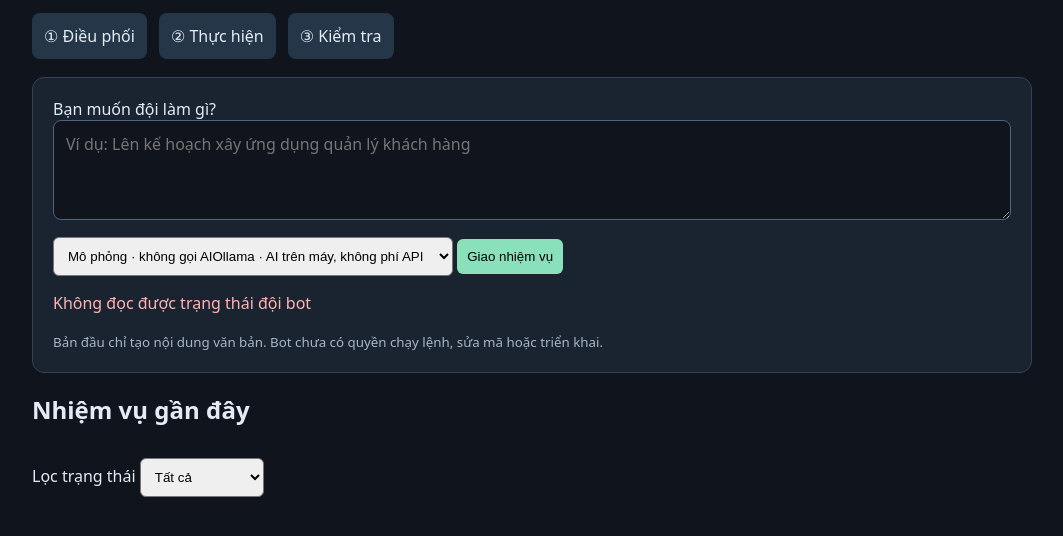
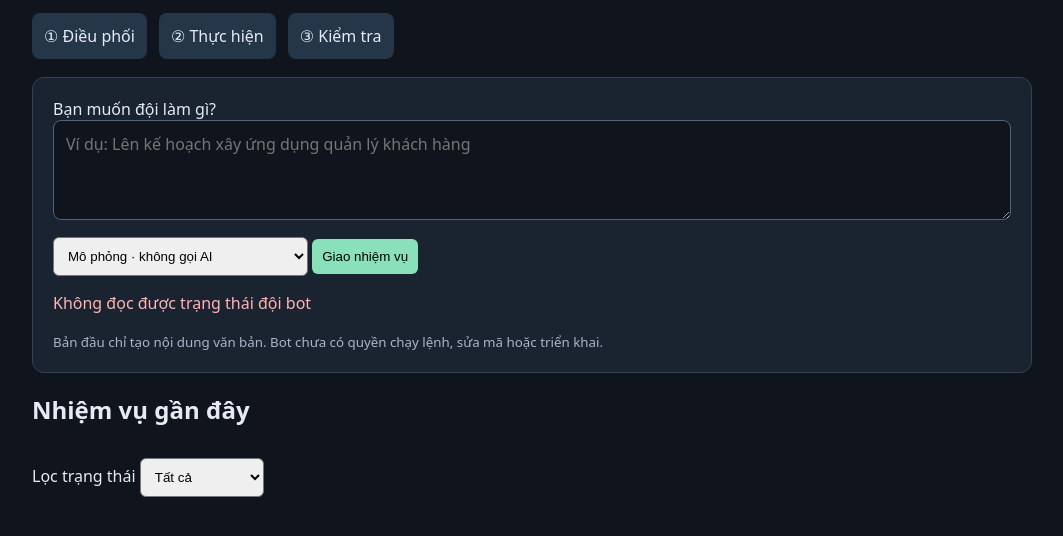
Before and after one commit to blon37815-stack/bao-mat, a plain HTML site: page index.html in a window 1280 px wide. Shown: the part 124-660 px from the top of the page, without its empty margins (108-1171 px from the left). Drawn offline with Linux system fonts and the light colour scheme; no server answers.

Commit message:
Restore closing demo option before Ollama selection

```diff
--- a/index.html
+++ b/index.html
@@ -1,7 +1,7 @@
 <!doctype html><html lang="vi"><meta charset="utf-8"><meta name="viewport" content="width=device-width,initial-scale=1"><title>Đội bot · Bao Mat</title>
 <style>body{background:#10151d;color:#e4ebf5;font:16px system-ui;max-width:1000px;margin:40px auto;padding:0 20px}h1{margin-bottom:8px}p,small{color:#a7b6ca}section,article{background:#1a2330;border:1px solid #334257;border-radius:12px;padding:20px;margin:18px 0}textarea{box-sizing:border-box;width:100%;min-height:100px;background:#10151d;color:white;border:1px solid #52637a;border-radius:8px;padding:12px;font:inherit}button,select{padding:10px;margin-top:12px;border-radius:6px}button{background:#89e0bb;border:0;cursor:pointer}pre{white-space:pre-wrap;overflow-wrap:anywhere;font:inherit}#error{color:#ffb4b4}.roles{display:flex;gap:12px;flex-wrap:wrap}.roles span{background:#263649;padding:12px;border-radius:8px}</style>
 <h1>Đội bot của bạn</h1><p>Giao nhiệm vụ, xem từng bước và đọc kết quả được lưu lại.</p><div class="roles"><span>① Điều phối</span><span>② Thực hiện</span><span>③ Kiểm tra</span></div>
-<section><form id="form"><label for="prompt">Bạn muốn đội làm gì?</label><textarea id="prompt" maxlength="4000" required placeholder="Ví dụ: Lên kế hoạch xây ứng dụng quản lý khách hàng"></textarea><select id="mode" aria-label="Chế độ"><option value="demo">Mô phỏng · không gọi AI</<option value="ollama">Ollama · AI trên máy, không phí API</option><option value="ai">OpenAI · cần khóa API, có tính phí</option></select> <button id="submit">Giao nhiệm vụ</button><p id="error" role="alert"></p></form><small>Bản đầu chỉ tạo nội dung văn bản. Bot chưa có quyền chạy lệnh, sửa mã hoặc triển khai.</small></section><h2>Nhiệm vụ gần đây</h2><label for="filter">Lọc trạng thái </label><select id="filter"><option value="all">Tất cả</option><option value="running">Đang làm</option><option value="queued">Chờ</option><option value="completed">Đã chạy xong</option><option value="failed">Thất bại</option><option value="interrupted">Bị gián đoạn</option></select><p id="summary" aria-live="polite"></p><div id="tasks"></div>
+<section><form id="form"><label for="prompt">Bạn muốn đội làm gì?</label><textarea id="prompt" maxlength="4000" required placeholder="Ví dụ: Lên kế hoạch xây ứng dụng quản lý khách hàng"></textarea><select id="mode" aria-label="Chế độ"><option value="demo">Mô phỏng · không gọi AI</option><option value="ollama">Ollama · AI trên máy, không phí API</option><option value="ai">OpenAI · cần khóa API, có tính phí</option></select> <button id="submit">Giao nhiệm vụ</button><p id="error" role="alert"></p></form><small>Bản đầu chỉ tạo nội dung văn bản. Bot chưa có quyền chạy lệnh, sửa mã hoặc triển khai.</small></section><h2>Nhiệm vụ gần đây</h2><label for="filter">Lọc trạng thái </label><select id="filter"><option value="all">Tất cả</option><option value="running">Đang làm</option><option value="queued">Chờ</option><option value="completed">Đã chạy xong</option><option value="failed">Thất bại</option><option value="interrupted">Bị gián đoạn</option></select><p id="summary" aria-live="polite"></p><div id="tasks"></div>
 <script>
 const labels={queued:'Chờ',running:'Đang làm',completed:'Đã chạy xong',failed:'Thất bại',interrupted:'Bị gián đoạn'};
 function el(tag,text){const n=document.createElement(tag);n.textContent=text;return n}
```
